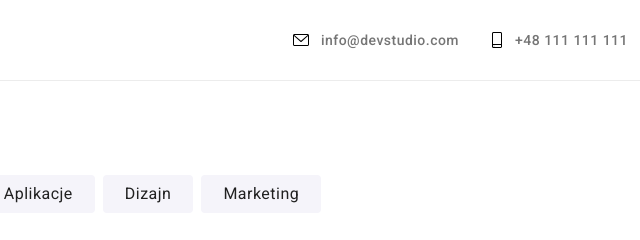
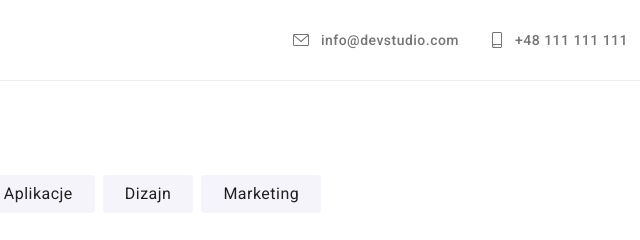
Before and after one commit to damiantchorzewski/goit-markup-hw-05, a plain HTML site: page portfolio.html in a window 1280 px wide. Shown: the top 240 px of the page, 597-1237 px from the left. Drawn offline with nearby package versions, Linux system fonts and the light colour scheme.

Commit message:
Update styles.css

```diff
--- a/css/styles.css
+++ b/css/styles.css
@@ -33,11 +33,14 @@ body {
 :focus {
   transition: var(--transition-duration) var(--cubic-bezier);
 }
+.icon-contact {
+  fill: var(--grey-text-normal);
+}
 .icon-contact:hover,
 a:focus,
 a:hover {
-  fill:var(--blue);
-  color: var(--blue)
+  fill: var(--blue);
+  color: var(--blue);
 }
 h2 {
   text-align: center;
@@ -384,7 +387,7 @@ h3 {
   fill: var(--grey-text-normal);
   transition: background-color var(--transition-duration) var(--cubic-bezier),
     fill var(--transition-duration) var(--cubic-bezier);
-  will-change: background-color , fill;
+  will-change: background-color, fill;
 }
 
 .social-icon {
@@ -397,7 +400,6 @@ h3 {
   background-color: var(--blue);
   fill: var(--white);
 }
-
 
 /* ========== OUR_CUSTOMERS ========= */
 
```
